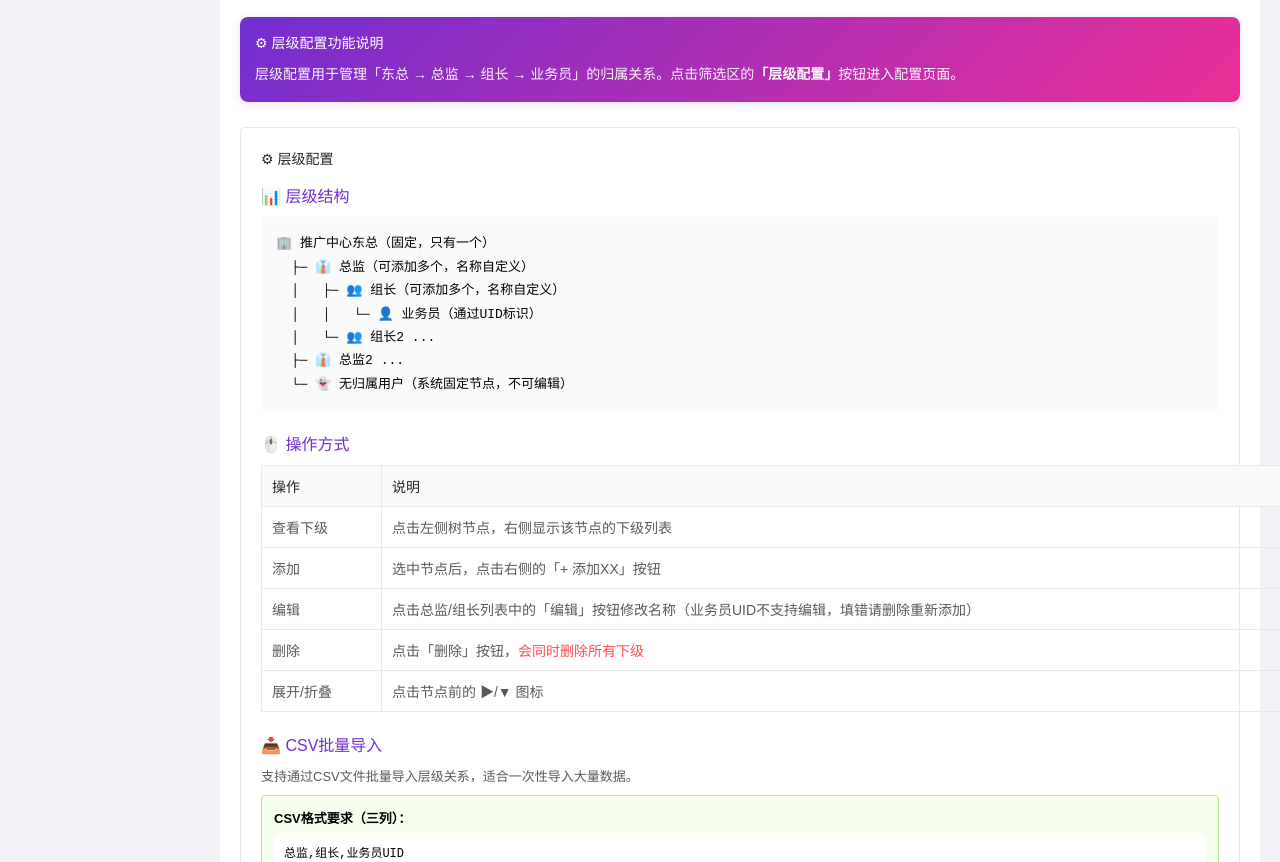
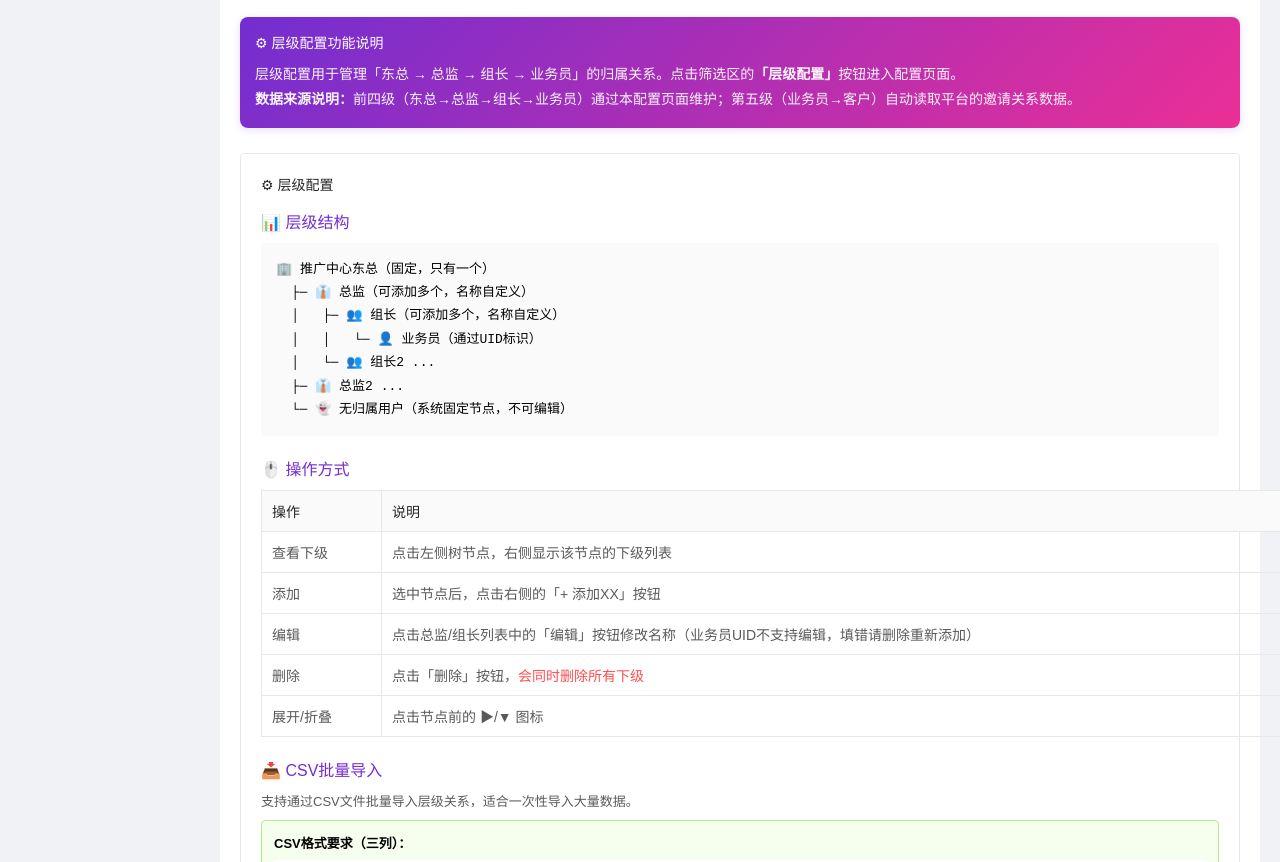
Before and after one commit to pate520/shuzhuangtu, a plain HTML site: page index.html in a window 1280 px wide. Shown: the part 4176-5038 px from the top of the page. Drawn offline with Linux system fonts and the light colour scheme.

Commit message:
配置 1

```diff
--- a/index.html
+++ b/index.html
@@ -1461,7 +1461,8 @@
             <div style="margin-bottom: 25px; padding: 15px; background: linear-gradient(135deg, #722ed1 0%, #eb2f96 100%); border-radius: 8px; box-shadow: 0 2px 8px rgba(114, 46, 209, 0.15);">
                 <h4 style="font-size: 14px; font-weight: 500; margin-bottom: 10px; color: #fff;">⚙ 层级配置功能说明</h4>
                 <p style="font-size: 14px; color: rgba(255,255,255,0.95); line-height: 1.8; margin: 0;">
-                    层级配置用于管理「东总 → 总监 → 组长 → 业务员」的归属关系。点击筛选区的<b>「层级配置」</b>按钮进入配置页面。
+                    层级配置用于管理「东总 → 总监 → 组长 → 业务员」的归属关系。点击筛选区的<b>「层级配置」</b>按钮进入配置页面。<br>
+                    <b>数据来源说明：</b>前四级（东总→总监→组长→业务员）通过本配置页面维护；第五级（业务员→客户）自动读取平台的邀请关系数据。
                 </p>
             </div>
 
```
